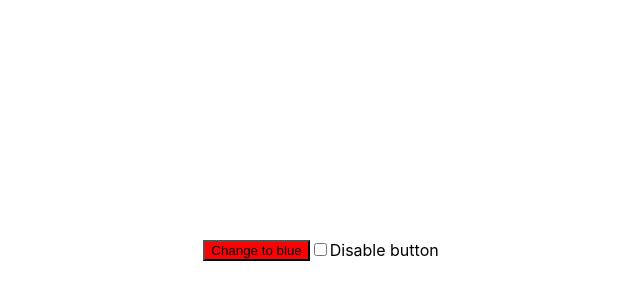
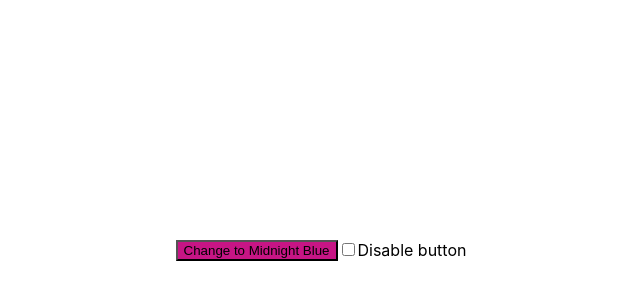
Before and after one commit to PiyushKanathe/rtloneRepo, a React (Create React App) app: page / in a window 1280 px wide. Shown: the part 150-450 px from the top of the page, without its empty margins (319-959 px from the left). Built offline with nearby package versions, Linux system fonts and the light colour scheme.

Commit message:
color change to MidnightBlue and MediumVioletRed

```diff
--- a/src/App.js
+++ b/src/App.js
@@ -6,14 +6,14 @@ export function replaceCamelWithSpaces(colorName){
 }
 
 function App() {
-  const [buttonColor, setButtonColor] = useState('red');
+  const [buttonColor, setButtonColor] = useState('MediumVioletRed');
   const [disabled, setDisabled] = useState(false);
-  const newButtonColor = buttonColor === 'red' ? 'blue' : 'red';
+  const newButtonColor = buttonColor === 'MediumVioletRed' ? 'MidnightBlue' : 'MediumVioletRed';
   return (
     <div className="container">
       <div>
         <button style={{ backgroundColor: disabled ? 'grey' : buttonColor }} onClick={() => setButtonColor(newButtonColor)} disabled={disabled}>
-          Change to {newButtonColor}
+          Change to {replaceCamelWithSpaces(newButtonColor)}
         </button>
       </div>
       <div>
```
Also changed, not shown: 1 other file (tests, documents, lock files or other folders).
